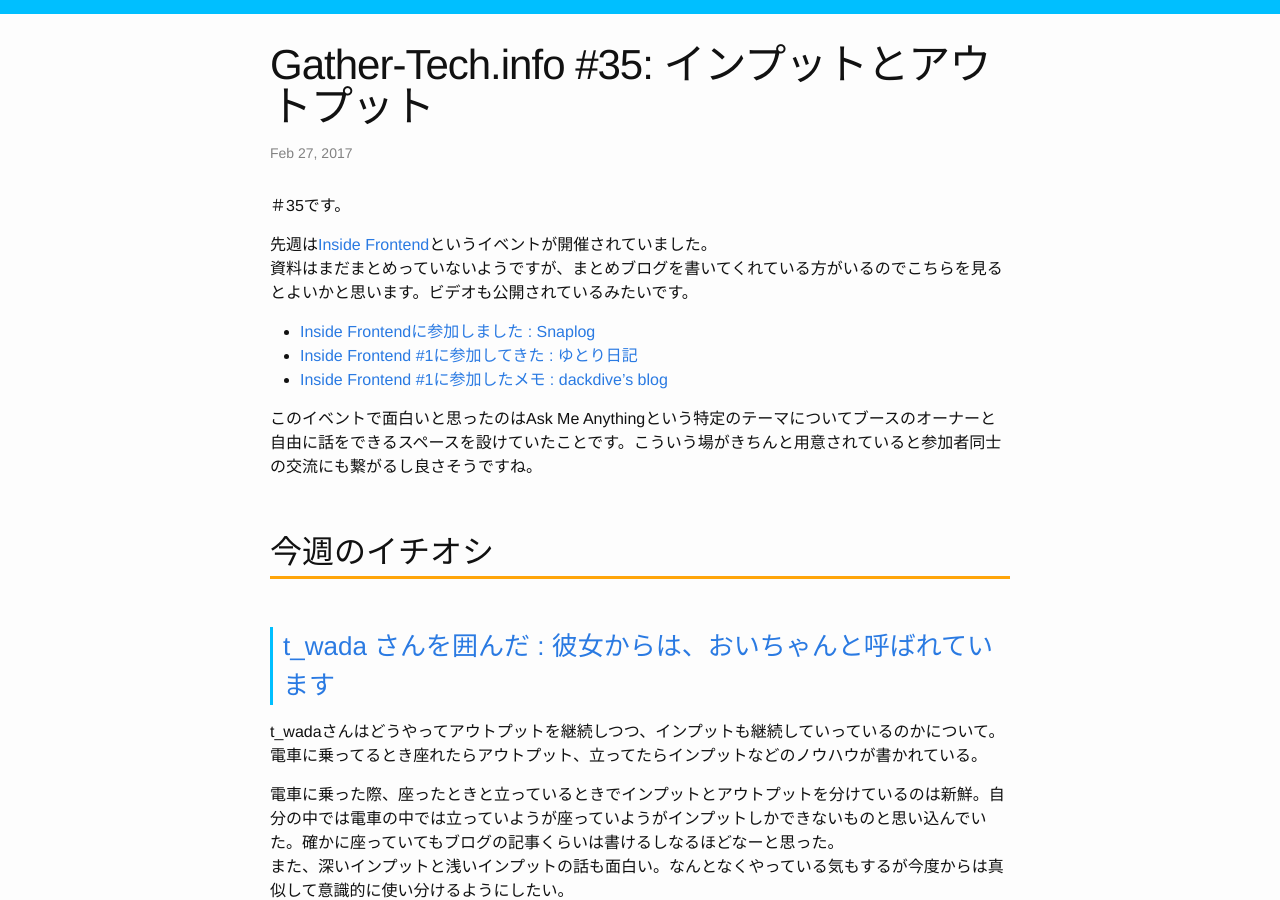
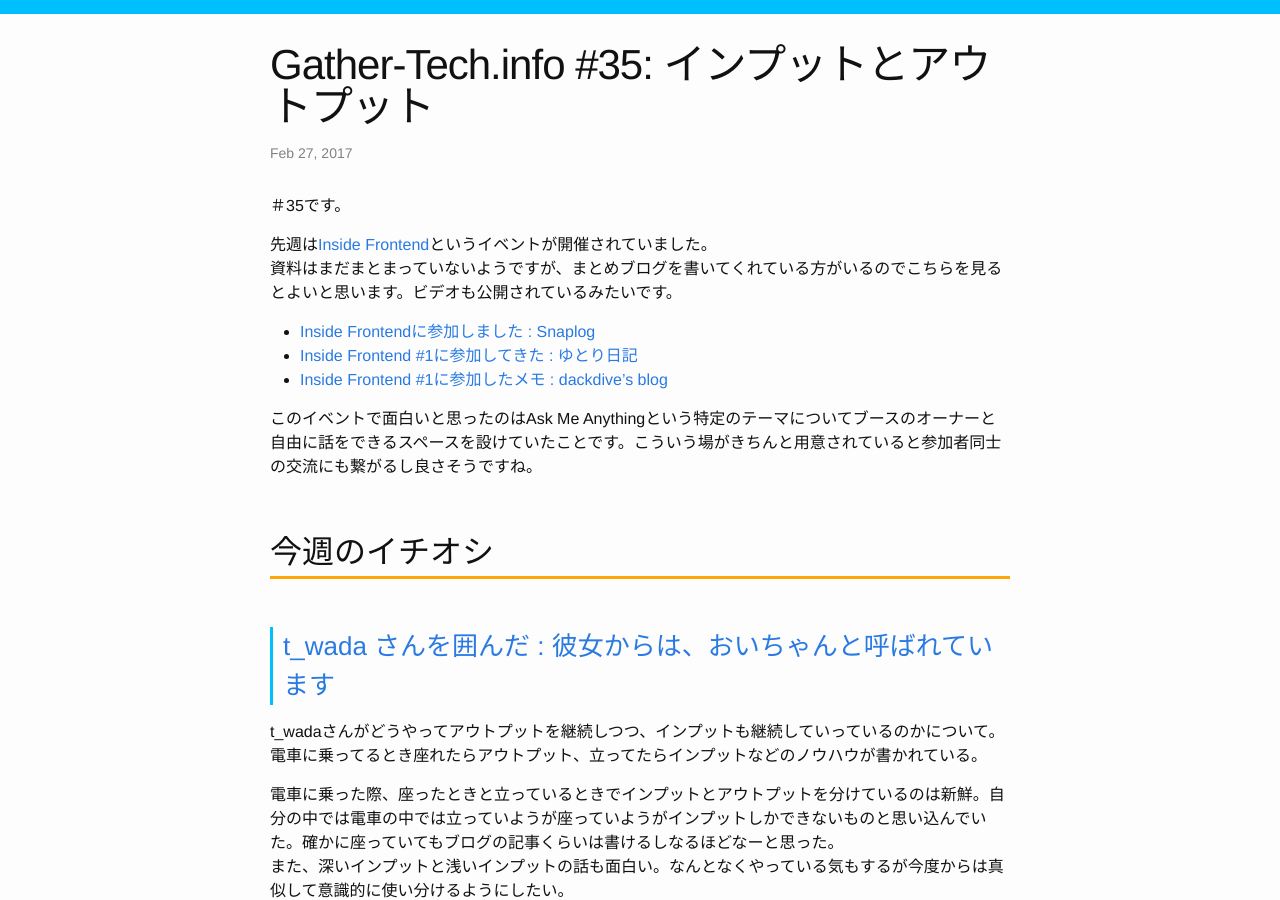
Before and after one commit to Gather-Tech/Gather-Tech.github.io, a Jekyll site: the page built from _posts/2017/2017-02-27-Gather35.md, in a window 1280 px wide and 900 px high, scrolled down 357 px. Built offline with Jekyll 4.4.1, drawn with Linux system fonts in a browser that asks for light colours.

Commit message:
fix typo

```diff
--- a/_posts/2017/2017-02-27-Gather35.md
+++ b/_posts/2017/2017-02-27-Gather35.md
@@ -8,7 +8,7 @@ categories: news
 ＃35です。
 
 先週は[Inside Frontend](http://inside-frontend.com/)というイベントが開催されていました。
-資料はまだまとめっていないようですが、まとめブログを書いてくれている方がいるのでこちらを見るとよいかと思います。ビデオも公開されているみたいです。
+資料はまだまとまっていないようですが、まとめブログを書いてくれている方がいるのでこちらを見るとよいと思います。ビデオも公開されているみたいです。
 
 - [Inside Frontendに参加しました : Snaplog](https://blog.mismithportfolio.com/web/20170226insidefrontend)
 - [Inside Frontend #1に参加してきた : ゆとり日記](http://rukiadia.hatenablog.jp/entry/2017/02/25/235003)
@@ -20,7 +20,7 @@ categories: news
 
 ### [t_wada さんを囲んだ : 彼女からは、おいちゃんと呼ばれています](http://blog.inouetakuya.info/entry/2017/02/22/202114)
 
-t_wadaさんはどうやってアウトプットを継続しつつ、インプットも継続していっているのかについて。電車に乗ってるとき座れたらアウトプット、立ってたらインプットなどのノウハウが書かれている。
+t_wadaさんがどうやってアウトプットを継続しつつ、インプットも継続していっているのかについて。電車に乗ってるとき座れたらアウトプット、立ってたらインプットなどのノウハウが書かれている。
 
 電車に乗った際、座ったときと立っているときでインプットとアウトプットを分けているのは新鮮。自分の中では電車の中では立っていようが座っていようがインプットしかできないものと思い込んでいた。確かに座っていてもブログの記事くらいは書けるしなるほどなーと思った。
 また、深いインプットと浅いインプットの話も面白い。なんとなくやっている気もするが今度からは真似して意識的に使い分けるようにしたい。
```
